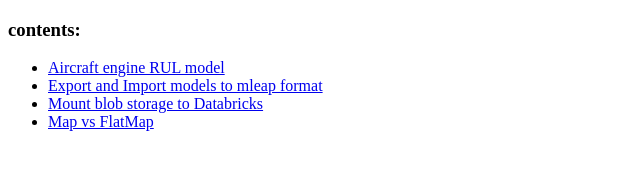
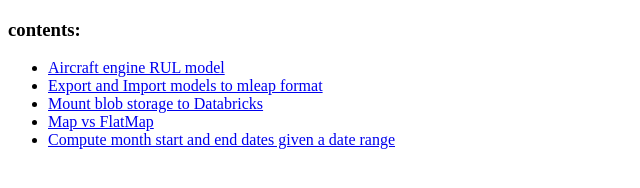
Before and after one commit to dhanow/public, a plain HTML site: page docs/index.html in a window 1280 px wide. Shown: the whole page, without its empty margins (0-640 px from the left). Drawn offline with Linux system fonts and the light colour scheme.

Commit message:
Update index.html

```diff
--- a/docs/index.html
+++ b/docs/index.html
@@ -7,6 +7,7 @@
                 <li><a href="https://dhanow.github.io/public/example_mleap_export.html">Export and Import models to mleap format</a></li>
 		<li><a href="https://dhanow.github.io/public/mount_blobstorage_to_databricks.html">Mount blob storage to Databricks</a></li>
 		<li><a href="https://dhanow.github.io/public/Map-FlatMap.html">Map vs FlatMap</a></li>
+        	<li><a href="https://dhanow.github.io/public/computeMonthStartEndGivenDateRange.html">Compute month start and end dates given a date range</a></li>
 		</ul>
 	</body>
 </html>
```
